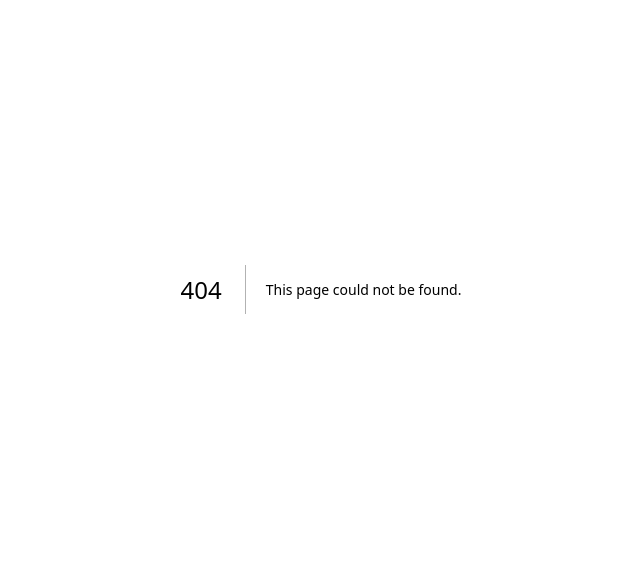
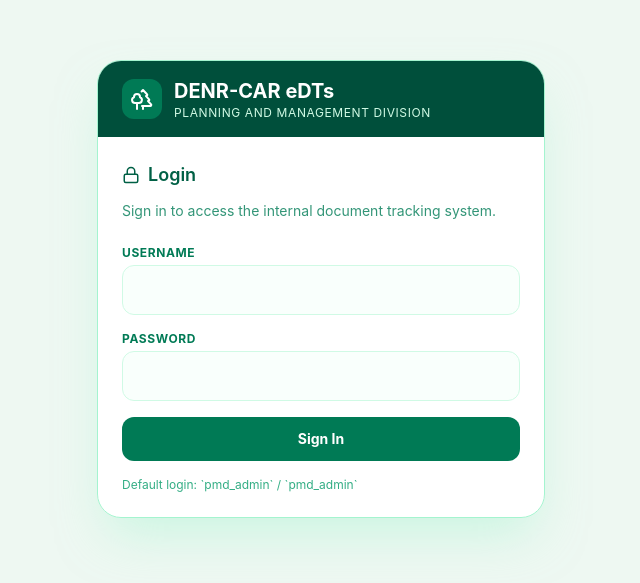
Before and after one commit to UrLnot/intern_edats, a Next.js app: page /login in a window 1280 px wide. Before the commit this address had no page. Shown: the part 111-694 px from the top of the page, without its empty margins (319-959 px from the left). Built offline with nearby package versions, Linux system fonts and the light colour scheme.

Commit message:
added login page

```diff
--- /dev/null
+++ b/src/app/api/auth/login/route.ts
@@ -0,0 +1,26 @@
+import { NextResponse } from 'next/server';
+import { isValidLogin, SESSION_COOKIE_NAME, getSessionToken } from '@/lib/auth';
+
+export async function POST(request: Request) {
+  try {
+    const { username, password } = await request.json();
+
+    if (!isValidLogin(username, password)) {
+      return NextResponse.json({ error: 'Invalid username or password' }, { status: 401 });
+    }
+
+    const response = NextResponse.json({ success: true });
+    response.cookies.set(SESSION_COOKIE_NAME, getSessionToken(), {
+      httpOnly: true,
+      sameSite: 'lax',
+      secure: process.env.NODE_ENV === 'production',
+      path: '/',
+      maxAge: 60 * 60 * 8,
+    });
+
+    return response;
+  } catch (error) {
+    console.error('Login failed:', error);
+    return NextResponse.json({ error: 'Login failed' }, { status: 500 });
+  }
+}
--- /dev/null
+++ b/src/app/api/auth/logout/route.ts
@@ -0,0 +1,15 @@
+import { NextResponse } from 'next/server';
+import { SESSION_COOKIE_NAME } from '@/lib/auth';
+
+export async function POST() {
+  const response = NextResponse.json({ success: true });
+  response.cookies.set(SESSION_COOKIE_NAME, '', {
+    httpOnly: true,
+    sameSite: 'lax',
+    secure: process.env.NODE_ENV === 'production',
+    path: '/',
+    maxAge: 0,
+  });
+
+  return response;
+}
--- a/src/app/globals.css
+++ b/src/app/globals.css
@@ -11,7 +11,7 @@
   --accent: #d97706; /* amber-600 for attention/buttons */
 }
 
-@theme inline {
+:root {
   --color-background: var(--background);
   --color-foreground: var(--foreground);
   --color-primary: var(--primary);
@@ -42,3 +42,46 @@
   color: var(--foreground);
   font-family: 'Inter', system-ui, -apple-system, sans-serif;
 }
+
+/* Custom Scrollbar Styles */
+@layer base {
+  ::-webkit-scrollbar {
+    width: 8px;
+    height: 8px;
+  }
+
+  ::-webkit-scrollbar-track {
+    background: transparent;
+  }
+
+  ::-webkit-scrollbar-thumb {
+    background: #10b981; /* emerald-500 */
+    border-radius: 10px;
+    border: 2px solid transparent;
+    background-clip: padding-box;
+  }
+
+  ::-webkit-scrollbar-thumb:hover {
+    background: #059669; /* emerald-600 */
+    background-clip: padding-box;
+  }
+
+  /* Dark mode scrollbar */
+  @media (prefers-color-scheme: dark) {
+    ::-webkit-scrollbar-thumb {
+      background: #059669; /* emerald-600 */
+      background-clip: padding-box;
+    }
+
+    ::-webkit-scrollbar-thumb:hover {
+      background: #10b981; /* emerald-500 */
+      background-clip: padding-box;
+    }
+  }
+
+  /* Firefox scrollbar support */
+  * {
+    scrollbar-width: thin;
+    scrollbar-color: #10b981 transparent;
+  }
+}
--- a/src/app/layout.tsx
+++ b/src/app/layout.tsx
@@ -13,8 +13,8 @@
 });
 
 export const metadata: Metadata = {
-  title: "Create Next App",
-  description: "Generated by create next app",
+  title: "DENR-CAR eDTs",
+  description: "Internal document tracking system for the Planning and Management Division",
 };
 
 export default function RootLayout({
--- /dev/null
+++ b/src/app/login/page.tsx
@@ -0,0 +1,117 @@
+'use client';
+
+import { useState } from 'react';
+import { useRouter } from 'next/navigation';
+import { Lock, Trees } from 'lucide-react';
+
+export default function LoginPage() {
+  const router = useRouter();
+  const [username, setUsername] = useState('');
+  const [password, setPassword] = useState('');
+  const [error, setError] = useState('');
+  const [isSubmitting, setIsSubmitting] = useState(false);
+
+  const handleSubmit = async (event: React.FormEvent<HTMLFormElement>) => {
+    event.preventDefault();
+    setError('');
+    setIsSubmitting(true);
+
+    try {
+      const response = await fetch('/api/auth/login', {
+        method: 'POST',
+        headers: { 'Content-Type': 'application/json' },
+        body: JSON.stringify({ username, password }),
+      });
+
+      if (!response.ok) {
+        const data = await response.json();
+        setError(data.error || 'Unable to login');
+        return;
+      }
+
+      router.push('/');
+      router.refresh();
+    } catch (loginError) {
+      console.error('Login request failed:', loginError);
+      setError('Unable to login right now. Please try again.');
+    } finally {
+      setIsSubmitting(false);
+    }
+  };
+
+  return (
+    <main className="min-h-screen bg-emerald-50/50 dark:bg-emerald-950/20 flex items-center justify-center px-4">
+      <div className="w-full max-w-md rounded-3xl border border-emerald-200 dark:border-emerald-800 bg-white/95 dark:bg-emerald-900/70 shadow-2xl shadow-emerald-200/50 dark:shadow-none backdrop-blur-sm overflow-hidden">
+        <div className="bg-emerald-900 px-6 py-4 text-white">
+          <div className="flex items-center gap-3">
+            <div className="rounded-xl bg-emerald-700 p-2">
+              <Trees size={24} />
+            </div>
+            <div>
+              <h1 className="text-xl font-bold">DENR-CAR eDTs</h1>
+              <p className="text-xs uppercase tracking-wider text-emerald-100">Planning and Management Division</p>
+            </div>
+          </div>
+        </div>
+
+        <div className="p-6">
+          <div className="mb-6">
+            <div className="mb-3 flex items-center gap-2 text-emerald-800 dark:text-emerald-100">
+              <Lock size={18} />
+              <h2 className="text-lg font-semibold">Login</h2>
+            </div>
+            <p className="text-sm text-emerald-700/80 dark:text-emerald-200/80">
+              Sign in to access the internal document tracking system.
+            </p>
+          </div>
+
+          <form onSubmit={handleSubmit} className="space-y-4">
+            <div>
+              <label className="mb-1 block text-xs font-bold uppercase tracking-wider text-emerald-700 dark:text-emerald-300">
+                Username
+              </label>
+              <input
+                type="text"
+                value={username}
+                onChange={(event) => setUsername(event.target.value)}
+                required
+                className="w-full rounded-xl border border-emerald-100 bg-emerald-50/30 p-3 text-emerald-900 outline-none transition-all focus:ring-2 focus:ring-emerald-500 dark:border-emerald-800 dark:bg-emerald-950/30 dark:text-emerald-50"
+              />
+            </div>
+
+            <div>
+              <label className="mb-1 block text-xs font-bold uppercase tracking-wider text-emerald-700 dark:text-emerald-300">
+                Password
+              </label>
+              <input
+                type="password"
+                value={password}
+                onChange={(event) => setPassword(event.target.value)}
+                required
+                className="w-full rounded-xl border border-emerald-100 bg-emerald-50/30 p-3 text-emerald-900 outline-none transition-all focus:ring-2 focus:ring-emerald-500 dark:border-emerald-800 dark:bg-emerald-950/30 dark:text-emerald-50"
+              />
+            </div>
+
+            {error ? (
+              <div className="rounded-xl border border-red-200 bg-red-50 px-3 py-2 text-sm text-red-700 dark:border-red-900/60 dark:bg-red-950/30 dark:text-red-300">
+                {error}
+              </div>
+            ) : null}
+
+            <button
+              type="submit"
+              disabled={isSubmitting}
+              className="w-full rounded-xl bg-emerald-700 px-4 py-3 text-sm font-bold text-white transition-all hover:bg-emerald-800 disabled:cursor-not-allowed disabled:opacity-70"
+            >
+              {isSubmitting ? 'Signing In...' : 'Sign In'}
+            </button>
+          </form>
+
+          <p className="mt-4 text-xs text-emerald-600/80 dark:text-emerald-300/70">
+            Default login: `pmd_admin` / `pmd_admin`
+          </p>
+        </div>
+      </div>
+    </main>
+  );
+}
--- a/src/app/page.tsx
+++ b/src/app/page.tsx
@@ -1,13 +1,15 @@
 'use client';
 
 import React, { useState, useEffect, useMemo } from 'react';
+import { useRouter } from 'next/navigation';
 import { EDATEntry } from '@/types/edat';
 import EDATTable from '@/components/EDATTable';
 import EDATModal from '@/components/EDATModal';
 import SearchInput from '@/components/SearchInput';
-import { Plus, Trees } from 'lucide-react';
+import { LogOut, Plus, Trees } from 'lucide-react';
 
 export default function Home() {
+  const router = useRouter();
   const [entries, setEntries] = useState<EDATEntry[]>([]);
   const [searchQuery, setSearchQuery] = useState('');
   const [isModalOpen, setIsModalOpen] = useState(false);
@@ -21,7 +23,6 @@
         const response = await fetch('/api/edats');
         if (response.ok) {
           const data = await response.json();
-          console.log('Fetched entries:', data);
           setEntries(data);
         } else {
           const errorText = await response.text();
@@ -105,48 +106,65 @@
     setIsModalOpen(true);
   };
 
+  const handleLogout = async () => {
+    try {
+      await fetch('/api/auth/logout', { method: 'POST' });
+    } finally {
+      router.push('/login');
+      router.refresh();
+    }
+  };
+
   if (!isLoaded) return null;
 
   return (
-    <main className="min-h-screen bg-emerald-50/50 dark:bg-emerald-950/20">
+    <main className="min-h-screen flex flex-col bg-emerald-50/50 dark:bg-emerald-950/20">
       {/* Top Banner / Branding */}
-      <div className="bg-emerald-900 text-white py-1 px-4 text-[10px] uppercase tracking-widest font-bold flex justify-center items-center gap-2">
+      <div className="bg-emerald-900 text-white py-1 px-4 text-[10px] uppercase tracking-widest font-bold flex justify-center items-center gap-2 shrink-0">
         <span className="opacity-80">DENR-CAR</span>
         <span className="w-1 h-1 bg-white rounded-full opacity-50"></span>
         <span>Planning and Management Division</span>
       </div>
 
-      <div className="max-w-7xl mx-auto px-4 py-8">
-        <header className="mb-10">
-          <div className="flex flex-col md:flex-row md:items-end justify-between gap-6 pb-6 border-b border-emerald-200 dark:border-emerald-800">
+      <div className="flex-1 max-w-7xl mx-auto px-4 py-4 w-full">
+        <header className="mb-4">
+          <div className="flex items-end justify-between pb-4 border-b border-emerald-200 dark:border-emerald-800">
             <div className="flex items-center gap-4">
-              <div className="p-3 bg-emerald-700 rounded-xl text-white shadow-lg shadow-emerald-900/20">
-                <Trees size={32} />
+              <div className="p-2 bg-emerald-700 rounded-xl text-white shadow-lg shadow-emerald-900/20">
+                <Trees size={24} />
               </div>
               <div>
-                <h1 className="text-3xl font-extrabold text-emerald-900 dark:text-emerald-50 tracking-tight">eDATs</h1>
-                <p className="text-sm font-medium text-emerald-600 dark:text-emerald-400 uppercase tracking-wider">Internal Document Tracking System</p>
+                <h1 className="text-2xl font-extrabold text-emerald-900 dark:text-emerald-50 tracking-tight">eDTs</h1>
+                <p className="text-[10px] font-medium text-emerald-600 dark:text-emerald-400 uppercase tracking-wider">Internal Document Tracking System</p>
               </div>
             </div>
 
-            <div className="flex flex-col sm:flex-row items-center gap-4">
-              <div className="w-full sm:w-72">
+            <button
+              onClick={handleLogout}
+              className="flex items-center justify-center gap-2 px-3 py-2 border border-emerald-300 dark:border-emerald-700 text-emerald-800 dark:text-emerald-100 rounded-lg transition-all font-semibold hover:bg-emerald-100 dark:hover:bg-emerald-900/50"
+            >
+              <LogOut size={16} />
+              <span className="hidden sm:inline text-sm">Logout</span>
+            </button>
+          </div>
+        </header>
+
+        <div className="flex flex-col sm:flex-row items-center justify-between gap-3 mb-4">
+          <div className="w-full flex-1">
             <SearchInput value={searchQuery} onChange={setSearchQuery} />
           </div>
           <button
             onClick={openAddModal}
-                className="w-full sm:w-auto flex items-center justify-center gap-2 px-6 py-2.5 bg-emerald-700 hover:bg-emerald-800 text-white rounded-lg transition-all font-semibold shadow-md hover:shadow-lg active:scale-95"
+            className="w-full sm:w-auto shrink-0 flex items-center justify-center gap-2 px-5 py-2 bg-emerald-700 hover:bg-emerald-800 text-white rounded-lg transition-all font-semibold shadow-md hover:shadow-lg active:scale-95 text-sm"
           >
-                <Plus size={20} />
+            <Plus size={18} />
             <span>New Entry</span>
           </button>
         </div>
-          </div>
-        </header>
 
         <section className="bg-white dark:bg-emerald-900/40 backdrop-blur-sm rounded-2xl shadow-xl shadow-emerald-200/50 dark:shadow-none border border-emerald-200 dark:border-emerald-800 overflow-hidden transition-all">
-          <div className="p-1 bg-emerald-50/50 dark:bg-emerald-800/30 border-b border-emerald-200 dark:border-emerald-800 flex items-center px-6 py-3">
-             <h2 className="text-xs font-bold text-emerald-600/60 dark:text-emerald-400 uppercase tracking-widest">Document Registry</h2>
+          <div className="p-0.5 bg-emerald-50/50 dark:bg-emerald-800/30 border-b border-emerald-200 dark:border-emerald-800 flex items-center px-4 py-2">
+             <h2 className="text-[10px] font-bold text-emerald-600/60 dark:text-emerald-400 uppercase tracking-widest">Document Registry</h2>
           </div>
           <EDATTable
             entries={filteredEntries}
@@ -154,12 +172,12 @@
             onDelete={handleDelete}
           />
         </section>
+      </div>
 
-        <footer className="mt-12 py-8 border-t border-emerald-200 dark:border-emerald-800 flex flex-col items-center gap-2">
-          <p className="text-sm font-medium text-emerald-700 dark:text-emerald-400">© {new Date().getFullYear()} Planning and Management Division</p>
-          <p className="text-[10px] text-emerald-400 dark:text-emerald-600 uppercase tracking-tighter italic">Working towards a sustainable environment</p>
+      <footer className="w-full bg-white/60 dark:bg-emerald-950/40 backdrop-blur-sm border-t border-emerald-200 dark:border-emerald-800 py-2 px-6 flex justify-between items-center text-center shrink-0">
+        <p className="text-[10px] font-medium text-emerald-700/60 dark:text-emerald-400/60">© {new Date().getFullYear()} Planning and Management Division</p>
+        <p className="text-[9px] text-emerald-400/50 dark:text-emerald-600/50 uppercase tracking-tighter italic">Working towards a sustainable environment</p>
       </footer>
-      </div>
 
       <EDATModal
         isOpen={isModalOpen}
--- a/src/components/EDATTable.tsx
+++ b/src/components/EDATTable.tsx
@@ -15,34 +15,34 @@
   return (
     <div className="overflow-x-auto">
       <table className="w-full text-sm text-left text-emerald-900/60 dark:text-emerald-300/60">
-        <thead className="text-[11px] text-emerald-800 uppercase bg-emerald-50/50 dark:bg-emerald-900/50 dark:text-emerald-100 border-b border-emerald-200 dark:border-emerald-800 font-bold tracking-wider">
+        <thead className="text-[10px] text-emerald-800 uppercase bg-emerald-50/50 dark:bg-emerald-900/50 dark:text-emerald-100 border-b border-emerald-200 dark:border-emerald-800 font-bold tracking-wider">
           <tr>
-            <th scope="col" className="px-6 py-4">Tracking #</th>
-            <th scope="col" className="px-6 py-4">eDATs #</th>
-            <th scope="col" className="px-6 py-4">Status</th>
-            <th scope="col" className="px-6 py-4">Date Sent</th>
-            <th scope="col" className="px-6 py-4">Sender</th>
-            <th scope="col" className="px-6 py-4">Subject</th>
-            <th scope="col" className="px-6 py-4">Actioned By</th>
-            <th scope="col" className="px-6 py-4">Action Taken</th>
-            <th scope="col" className="px-6 py-4">Receiver</th>
-            <th scope="col" className="px-6 py-4">Receiver Action</th>
-            <th scope="col" className="px-6 py-4">Date Received</th>
-            <th scope="col" className="px-6 py-4 text-right">Actions</th>
+            <th scope="col" className="px-4 py-3">Tracking #</th>
+            <th scope="col" className="px-4 py-3">eDTs #</th>
+            <th scope="col" className="px-4 py-3">Status</th>
+            <th scope="col" className="px-4 py-3">Date Sent</th>
+            <th scope="col" className="px-4 py-3">Sender</th>
+            <th scope="col" className="px-4 py-3">Subject</th>
+            <th scope="col" className="px-4 py-3">Actioned By</th>
+            <th scope="col" className="px-4 py-3">Action Taken</th>
+            <th scope="col" className="px-4 py-3">Receiver</th>
+            <th scope="col" className="px-4 py-3">Receiver Action</th>
+            <th scope="col" className="px-4 py-3">Date Received</th>
+            <th scope="col" className="px-4 py-3 text-right">Actions</th>
           </tr>
         </thead>
         <tbody className="divide-y divide-emerald-100 dark:divide-emerald-800/50">
           {entries.length === 0 ? (
             <tr className="bg-white dark:bg-emerald-900/20">
-              <td colSpan={12} className="px-6 py-12 text-center text-emerald-400 font-medium italic">No records found in registry.</td>
+              <td colSpan={12} className="px-4 py-8 text-center text-emerald-400 font-medium italic">No records found in registry.</td>
             </tr>
           ) : (
             entries.map((entry) => (
               <tr key={entry.id} className="bg-white dark:bg-emerald-900/20 hover:bg-emerald-50 dark:hover:bg-emerald-800/40 transition-colors group">
-                <td className="px-6 py-4 font-bold text-emerald-700 dark:text-emerald-400 whitespace-nowrap">{entry.trackingNumber}</td>
-                <td className="px-6 py-4 font-medium text-emerald-800 dark:text-emerald-200">{entry.edatsNumber}</td>
-                <td className="px-6 py-4">
-                  <span className={`px-2 py-1 rounded-full text-[10px] font-bold uppercase ${
+                <td className="px-4 py-3 font-bold text-emerald-700 dark:text-emerald-400 whitespace-nowrap">{entry.trackingNumber}</td>
+                <td className="px-4 py-3 font-medium text-emerald-800 dark:text-emerald-200">{entry.edatsNumber}</td>
+                <td className="px-4 py-3">
+                  <span className={`px-2 py-0.5 rounded-full text-[9px] font-bold uppercase ${
                     entry.status?.toLowerCase() === 'completed' ? 'bg-emerald-100 text-emerald-700 dark:bg-emerald-800/50 dark:text-emerald-300' :
                     entry.status?.toLowerCase() === 'pending' ? 'bg-amber-100 text-amber-700 dark:bg-amber-900/50 dark:text-amber-300' :
                     'bg-emerald-50 text-emerald-600 dark:bg-emerald-900/30 dark:text-emerald-400'
@@ -50,21 +50,21 @@
                     {entry.status || 'Pending'}
                   </span>
                 </td>
-                <td className="px-6 py-4 whitespace-nowrap text-emerald-600/70 dark:text-emerald-400/70">{entry.dateSent ? format(new Date(entry.dateSent), 'MMM dd, yyyy') : '-'}</td>
-                <td className="px-6 py-4 font-medium text-emerald-900 dark:text-emerald-50">{entry.sender}</td>
-                <td className="px-6 py-4 max-w-xs truncate text-emerald-700/80 dark:text-emerald-300/80" title={entry.subject}>{entry.subject}</td>
-                <td className="px-6 py-4 text-emerald-700/80 dark:text-emerald-300/80">{entry.actionedBy}</td>
-                <td className="px-6 py-4 max-w-xs truncate text-emerald-700/80 dark:text-emerald-300/80" title={entry.actionTaken}>{entry.actionTaken}</td>
-                <td className="px-6 py-4 font-medium text-emerald-900 dark:text-emerald-50">{entry.receiver}</td>
-                <td className="px-6 py-4 max-w-xs truncate text-emerald-700/80 dark:text-emerald-300/80" title={entry.actionTakenReceiver}>{entry.actionTakenReceiver}</td>
-                <td className="px-6 py-4 whitespace-nowrap text-emerald-600/70 dark:text-emerald-400/70">{entry.dateReceived ? format(new Date(entry.dateReceived), 'MMM dd, yyyy') : '-'}</td>
-                <td className="px-6 py-4 text-right">
+                <td className="px-4 py-3 whitespace-nowrap text-emerald-600/70 dark:text-emerald-400/70 text-xs">{entry.dateSent ? format(new Date(entry.dateSent), 'MMM dd, yyyy') : '-'}</td>
+                <td className="px-4 py-3 font-medium text-emerald-900 dark:text-emerald-50">{entry.sender}</td>
+                <td className="px-4 py-3 max-w-xs truncate text-emerald-700/80 dark:text-emerald-300/80" title={entry.subject}>{entry.subject}</td>
+                <td className="px-4 py-3 text-emerald-700/80 dark:text-emerald-300/80">{entry.actionedBy}</td>
+                <td className="px-4 py-3 max-w-xs truncate text-emerald-700/80 dark:text-emerald-300/80" title={entry.actionTaken}>{entry.actionTaken}</td>
+                <td className="px-4 py-3 font-medium text-emerald-900 dark:text-emerald-50">{entry.receiver}</td>
+                <td className="px-4 py-3 max-w-xs truncate text-emerald-700/80 dark:text-emerald-300/80" title={entry.actionTakenReceiver}>{entry.actionTakenReceiver}</td>
+                <td className="px-4 py-3 whitespace-nowrap text-emerald-600/70 dark:text-emerald-400/70 text-xs">{entry.dateReceived ? format(new Date(entry.dateReceived), 'MMM dd, yyyy') : '-'}</td>
+                <td className="px-4 py-3 text-right">
                   <div className="flex justify-end gap-1 opacity-0 group-hover:opacity-100 transition-opacity">
-                    <button onClick={() => onEdit(entry)} className="p-2 text-emerald-400 hover:text-emerald-600 hover:bg-emerald-50 dark:hover:bg-emerald-800/50 rounded-lg transition-all" title="Edit Entry">
-                      <Edit size={16} />
+                    <button onClick={() => onEdit(entry)} className="p-1.5 text-emerald-400 hover:text-emerald-600 hover:bg-emerald-50 dark:hover:bg-emerald-800/50 rounded-lg transition-all" title="Edit Entry">
+                      <Edit size={14} />
                     </button>
-                    <button onClick={() => onDelete(entry.id)} className="p-2 text-emerald-400 hover:text-red-600 hover:bg-red-50 dark:hover:bg-red-900/30 rounded-lg transition-all" title="Delete Entry">
-                      <Trash2 size={16} />
+                    <button onClick={() => onDelete(entry.id)} className="p-1.5 text-emerald-400 hover:text-red-600 hover:bg-red-50 dark:hover:bg-red-900/30 rounded-lg transition-all" title="Delete Entry">
+                      <Trash2 size={14} />
                     </button>
                   </div>
                 </td>
--- /dev/null
+++ b/src/lib/auth.ts
@@ -0,0 +1,22 @@
+export const SESSION_COOKIE_NAME = 'edats_session';
+
+const DEFAULT_USERNAME = 'pmd_admin';
+const DEFAULT_PASSWORD = 'pmd_admin';
+const DEFAULT_SESSION_TOKEN = 'edats-internal-session';
+
+export function getAuthConfig() {
+  return {
+    username: process.env.EDATS_USERNAME || DEFAULT_USERNAME,
+    password: process.env.EDATS_PASSWORD || DEFAULT_PASSWORD,
+    sessionToken: process.env.EDATS_SESSION_TOKEN || DEFAULT_SESSION_TOKEN,
+  };
+}
+
+export function isValidLogin(username: string, password: string) {
+  const config = getAuthConfig();
+  return username === config.username && password === config.password;
+}
+
+export function getSessionToken() {
+  return getAuthConfig().sessionToken;
+}
--- /dev/null
+++ b/src/middleware.ts
@@ -0,0 +1,53 @@
+import { NextRequest, NextResponse } from 'next/server';
+import { SESSION_COOKIE_NAME, getSessionToken } from '@/lib/auth';
+
+export function middleware(request: NextRequest) {
+  const { pathname } = request.nextUrl;
+  const session = request.cookies.get(SESSION_COOKIE_NAME)?.value;
+  const isAuthenticated = session === getSessionToken();
+
+  const isLoginPage = pathname.startsWith('/login');
+  const isAuthApi = pathname.startsWith('/api/auth');
+  const isProtectedApi = pathname.startsWith('/api/');
+  const isPublicAsset =
+    pathname.startsWith('/_next') ||
+    pathname.startsWith('/favicon.ico') ||
+    pathname.startsWith('/file.svg') ||
+    pathname.startsWith('/globe.svg') ||
+    pathname.startsWith('/next.svg') ||
+    pathname.startsWith('/vercel.svg') ||
+    pathname.startsWith('/window.svg');
+
+  if (isPublicAsset) {
+    return NextResponse.next();
+  }
+
+  if (!isAuthenticated && !isLoginPage && !isAuthApi) {
+    if (isProtectedApi) {
+      return NextResponse.json({ error: 'Unauthorized' }, { status: 401 });
+    }
+    const loginUrl = new URL('/login', request.url);
+    return NextResponse.redirect(loginUrl);
+  }
+
+  if (isAuthenticated && isLoginPage) {
+    const homeUrl = new URL('/', request.url);
+    return NextResponse.redirect(homeUrl);
+  }
+
+  return NextResponse.next();
+}
+
+export const config = {
+  matcher: [
+    /*
+     * Match all request paths except for the ones starting with:
+     * - api (handled inside middleware)
+     * - _next/static (static files)
+     * - _next/image (image optimization files)
+     * - favicon.ico (favicon file)
+     * - public files (svg, png, etc)
+     */
+    '/((?!_next/static|_next/image|favicon.ico|.*\\.png$).*)',
+  ],
+};
```
Lines whose indentation alone changed are shown as unchanged.
